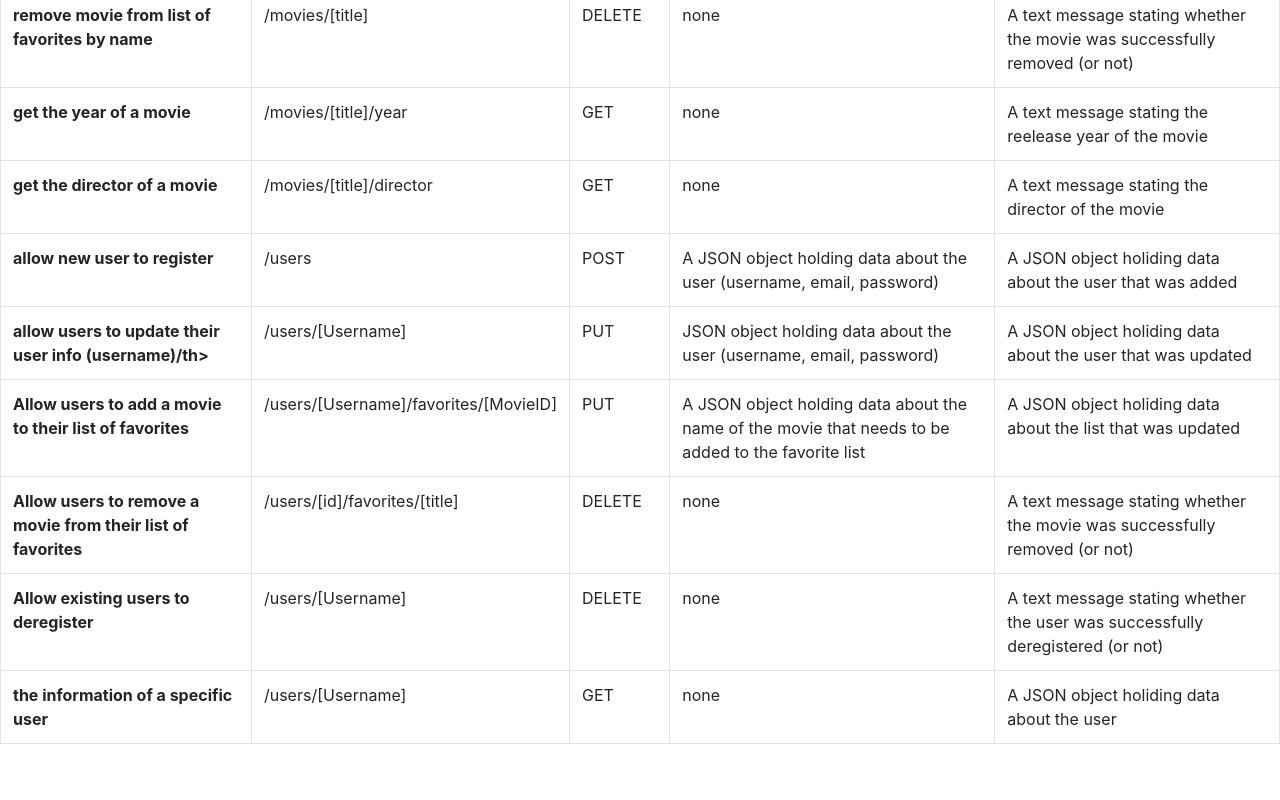
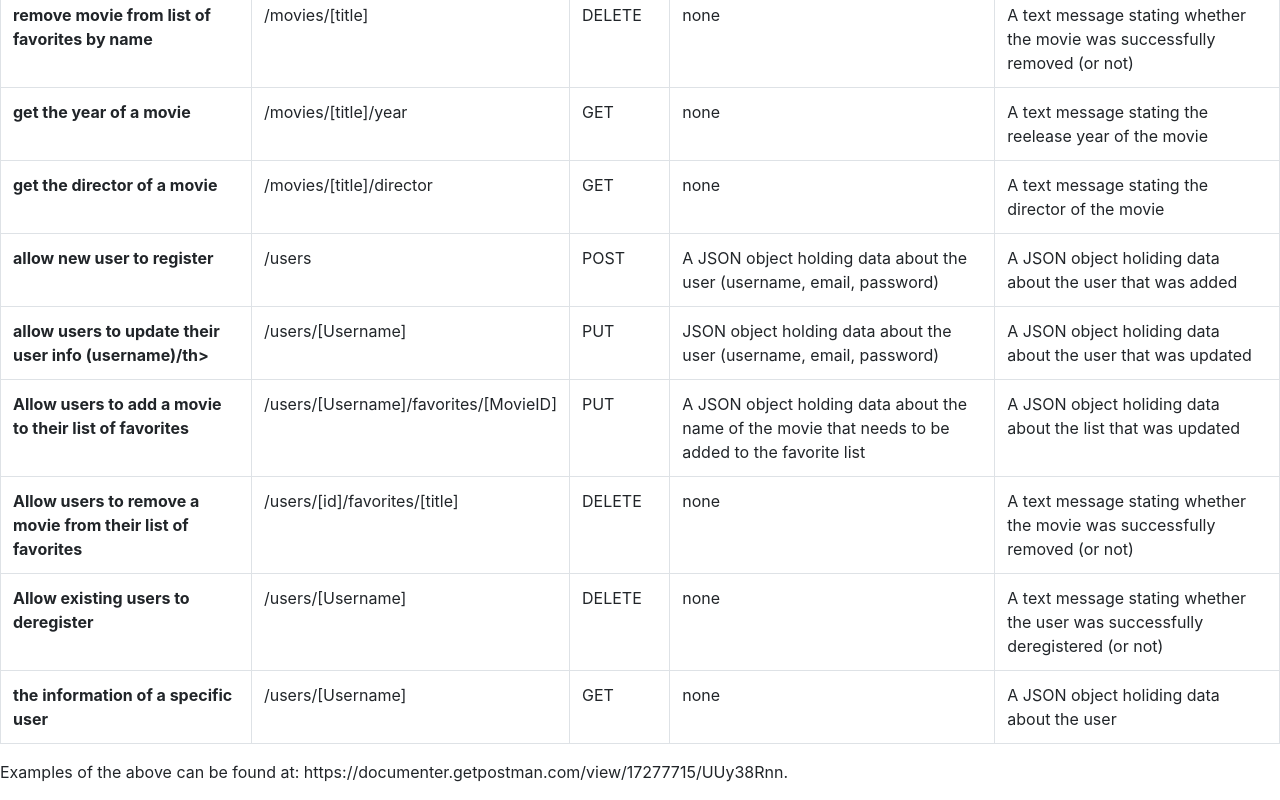
Before and after one commit to ciarasnijders/myFlix, a website: page public/documentation.html in a window 1280 px wide. Shown: the part 961-1761 px from the top of the page. Before the commit the page ends 1721 px from the top, so only its background shows below. Drawn offline with nearby package versions, Linux system fonts and the light colour scheme.

Commit message:
added link to documentation of examples

```diff
--- a/public/documentation.html
+++ b/public/documentation.html
@@ -146,6 +146,9 @@
             <td>A JSON object holiding data about the user</td>
           </tr>
     </table>
+    <p>
+        Examples of the above can be found at: https://documenter.getpostman.com/view/17277715/UUy38Rnn.
+    </p>
 
     <script src="https://code.jquery.com/jquery-3.2.1.slim.min.js" integrity="sha384-KJ3o2DKtIkvYIK3UENzmM7KCkRr/rE9/Qpg6aAZGJwFDMVNA/GpGFF93hXpG5KkN" crossorigin="anonymous"></script>
     <script src="https://cdnjs.cloudflare.com/ajax/libs/popper.js/1.12.9/umd/popper.min.js" integrity="sha384-ApNbgh9B+Y1QKtv3Rn7W3mgPxhU9K/ScQsAP7hUibX39j7fakFPskvXusvfa0b4Q" crossorigin="anonymous"></script>
```
